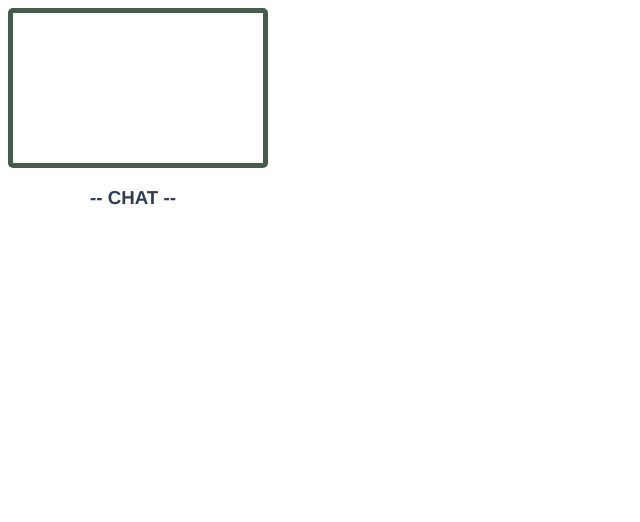
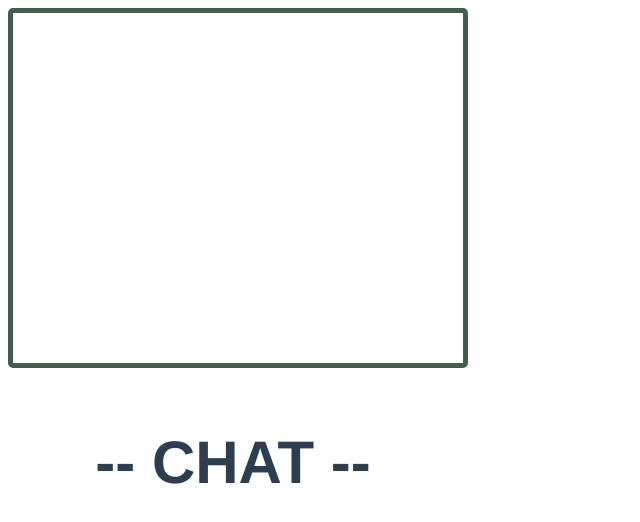
Before and after one commit to pablosirera/overlay-obs, a Vue app: page / in a window 1280 px wide. Shown: the top 522 px of the page, without its empty margins (0-640 px from the left). Built offline with nearby package versions, Linux system fonts and the light colour scheme.

Commit message:
improve cam frame

```diff
--- a/src/views/Home.vue
+++ b/src/views/Home.vue
@@ -15,12 +15,14 @@ export default {
 .cam-frame {
   border: 5px solid rgb(67, 93, 76);
   border-radius: 5px;
-  width: 250px;
-  height: 150px;
+  width: 450px;
+  height: 350px;
 }
 
 .chat-title {
-  width: 250px;
+  width: 450px;
   text-align: center;
+  font-size: 60px;
+  font-weight: bold;
 }
 </style>
```
